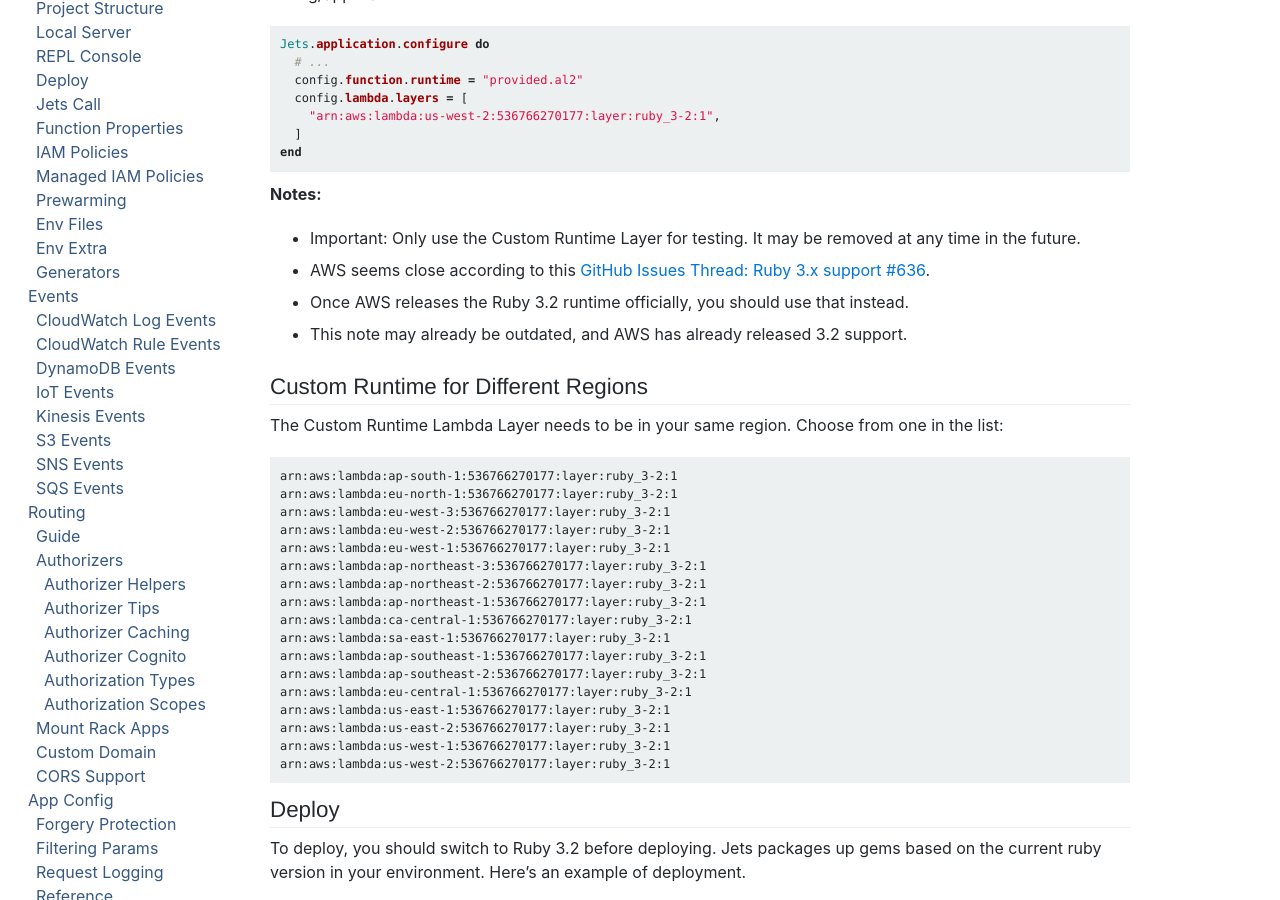
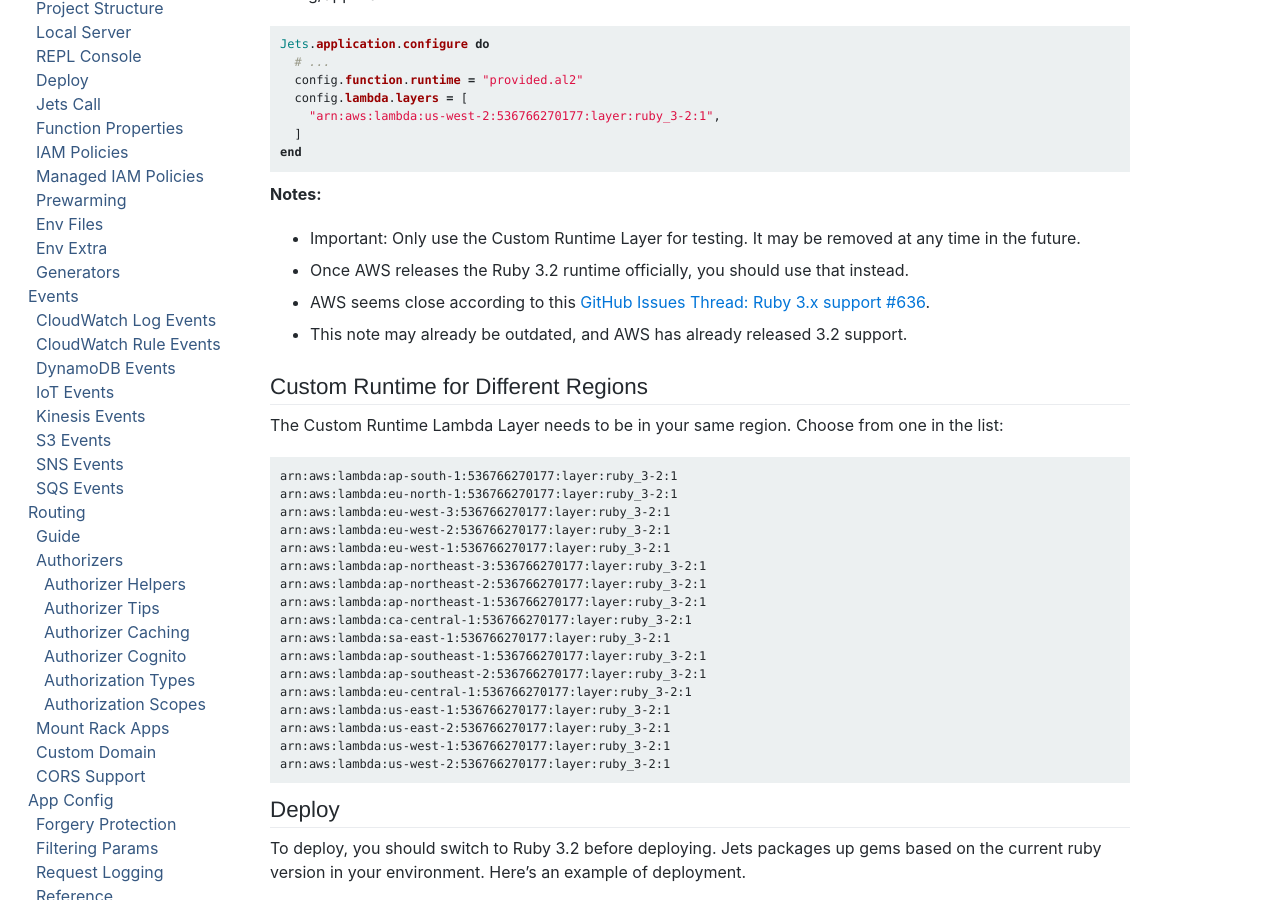
Before and after one commit to rubyonjets/jets-docs, a Jekyll site: the page built from _docs/extras/custom-runtime.md, in a window 1280 px wide and 900 px high, scrolled down 318 px. Built offline with Jekyll 4.4.1, drawn with Linux system fonts in a browser that asks for light colours; a script that is not in the unit is left out.

```diff
--- a/_docs/extras/custom-runtime.md
+++ b/_docs/extras/custom-runtime.md
@@ -24,8 +24,8 @@ end
 **Notes:**
 
 * Important: Only use the Custom Runtime Layer for testing. It may be removed at any time in the future.
+* Once AWS releases the Ruby 3.2 runtime officially, you should use that instead.
 * AWS seems close according to this [GitHub Issues Thread: Ruby 3.x support #636](https://github.com/boltops-tools/jets/issues/636).
-* Once AWS releases the Ruby 3.2 runtime officially, you should use that instead.
 * This note may already be outdated, and AWS has already released 3.2 support.
 
 ## Custom Runtime for Different Regions
```
